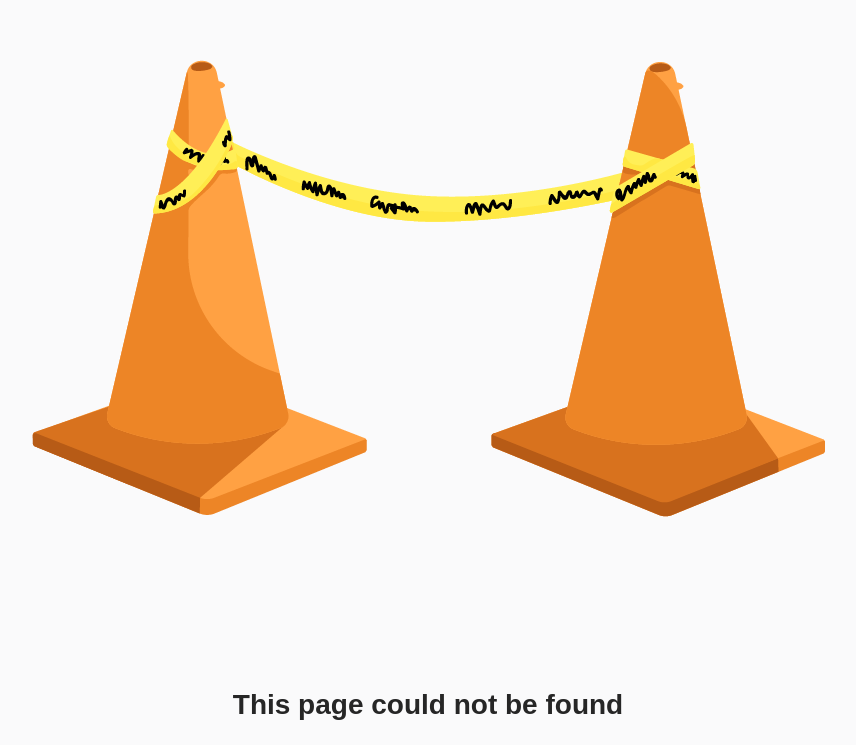
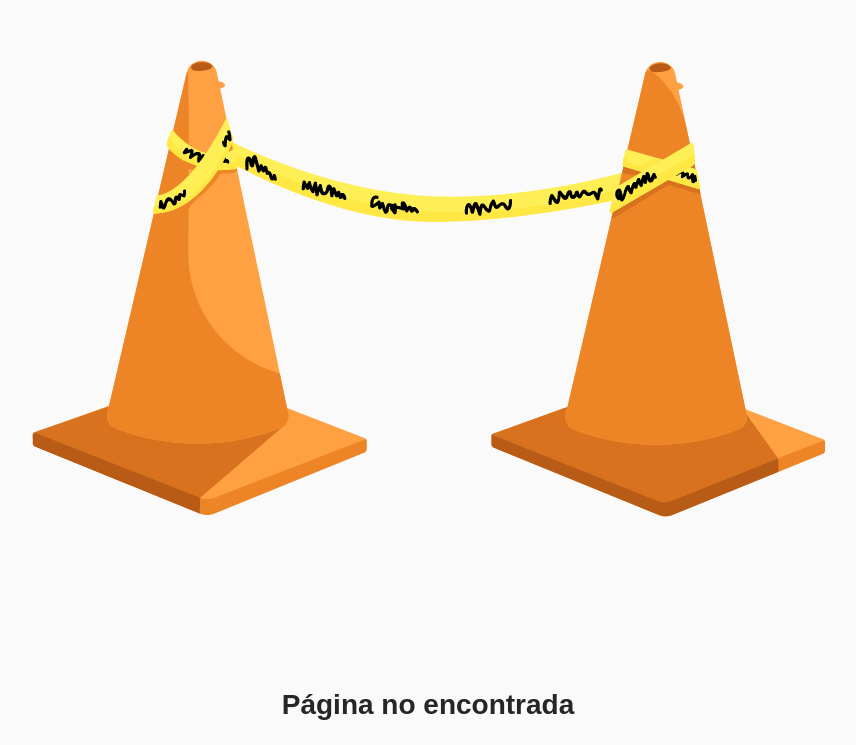
Before and after one commit to barcito/barcito-desktop, a React (Vite) app: page /dashboard in a window 1280 px wide. Shown: the part 143-888 px from the top of the page, without its empty margins (212-1068 px from the left). Built offline with nearby package versions, Linux system fonts and the light colour scheme.

Commit message:
💬 Update page not found

```diff
--- a/src/pages/NotFound.jsx
+++ b/src/pages/NotFound.jsx
@@ -8,7 +8,7 @@ function NotFound() {
         <img src={NotFoundImage} alt={"not found"} />
       </Grid>
       <Grid item>
-        <h1>This page could not be found</h1>
+        <h1>Página no encontrada</h1>
       </Grid>
     </Grid>
   );
```
